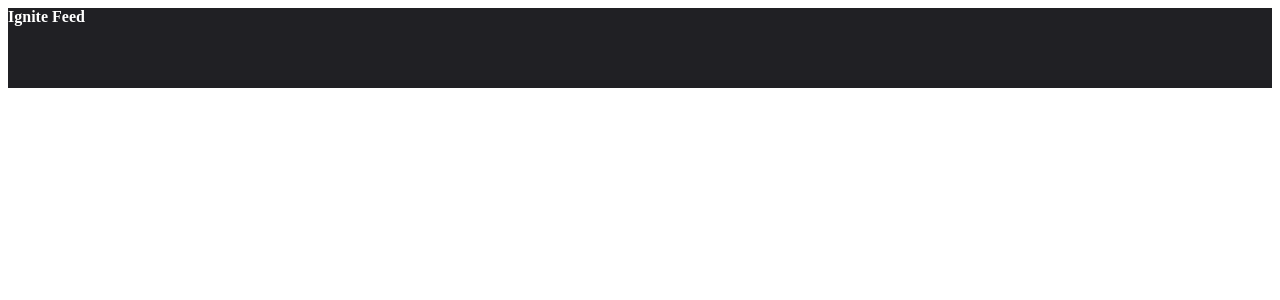
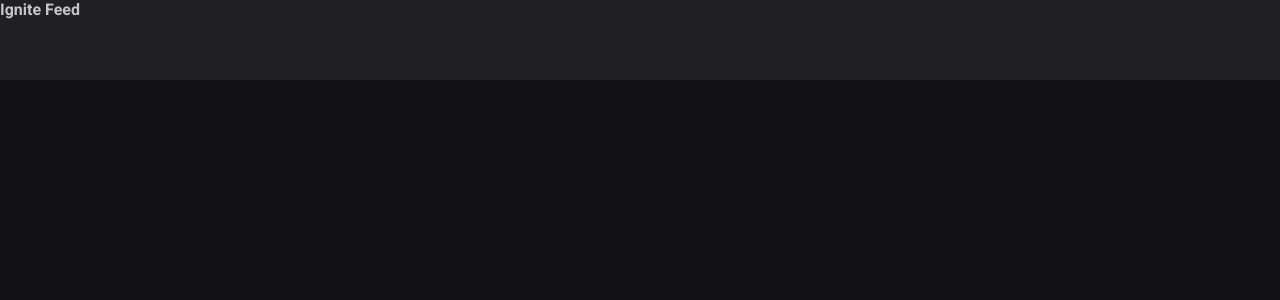
Before and after one commit to DanielRPTI/ignite-React-Study, a React (Vite) app in the folder 01-Foundations-ReactJs/: page / in a window 1280 px wide. Shown: the top 300 px of the page. Built offline with nearby package versions, Linux system fonts and the light colour scheme.

Commit message:
Reset css e criando variaveis de cores

```diff
--- a/01-Foundations-ReactJs/index.html
+++ b/01-Foundations-ReactJs/index.html
@@ -2,7 +2,10 @@
 <html lang="en">
   <head>
     <meta charset="UTF-8" />
+    <link rel="preconnect" href="https://fonts.googleapis.com" />
+    <link rel="preconnect" href="https://fonts.gstatic.com" crossorigin/>
     <link rel="icon" type="image/svg+xml" href="/vite.svg" />
+    <link href="https://fonts.googleapis.com/css2?family=Roboto:wght@400;700&display=swap" rel="stylesheet" />
     <meta name="viewport" content="width=device-width, initial-scale=1.0" />
     <title>Vite App</title>
   </head>
--- a/01-Foundations-ReactJs/src/App.jsx
+++ b/01-Foundations-ReactJs/src/App.jsx
@@ -1,5 +1,5 @@
 import { Header } from "./components/Header";
-
+import './global.css'
 export function App() {
   return (
     <div>
--- a/01-Foundations-ReactJs/src/components/Header.module.css
+++ b/01-Foundations-ReactJs/src/components/Header.module.css
@@ -1,6 +1,4 @@
 .header{
   background-color:  #202024;
   height: 80px;
-  color: #ffff;
-
 }
--- /dev/null
+++ b/01-Foundations-ReactJs/src/global.css
@@ -0,0 +1,30 @@
+:root{
+  --white: #fff;
+  --gray-100: #e1e1e6;
+  --gray-300: #c4c4cc;
+  --gray-400: #8d8d99;
+  --gray-600: #323238;
+  --gray-700: #29292e;
+  --gray-800: #202024;
+  --gray-900: #121214;
+
+  --green-500: #00875f;
+}
+
+*{
+  margin: 0;
+  padding: 0;
+  box-sizing: border-box;
+}
+
+body {
+  background-color: var(--gray-900);
+  color: var(--gray-300);
+  -webkit-font-smoothing: antialiased;
+}
+/* padroniza a font para todos as coisas da pagina inclusive os seguintes campos que não respeitam as fonts do body */
+body, input, textarea, button{
+  font-family: 'Roboto', sans-serif;
+  font-weight: 400;
+  font-size: 1rem;
+}
--- a/01-Foundations-ReactJs/src/style.css
+++ /dev/null
@@ -1,4 +0,0 @@
-body{
-  background-color: #121214;
-  color: #ffff;
-}
```
